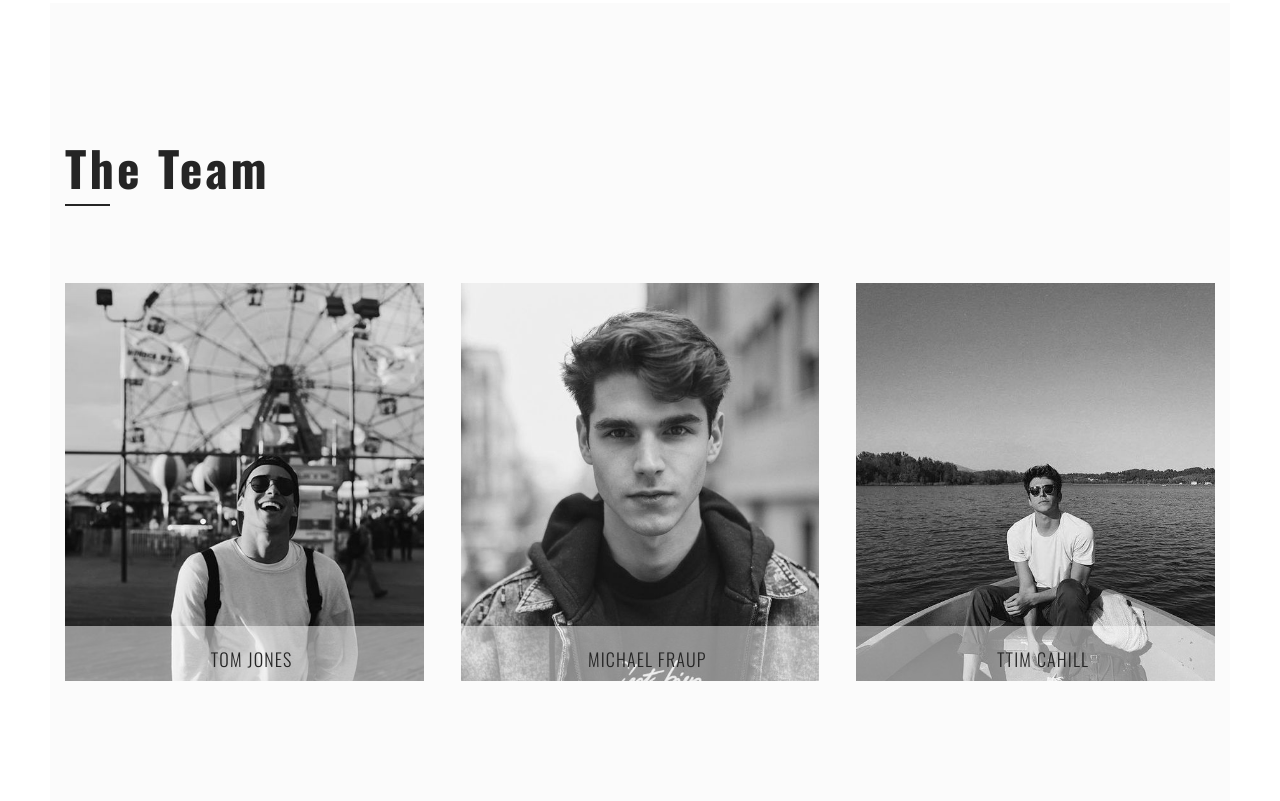
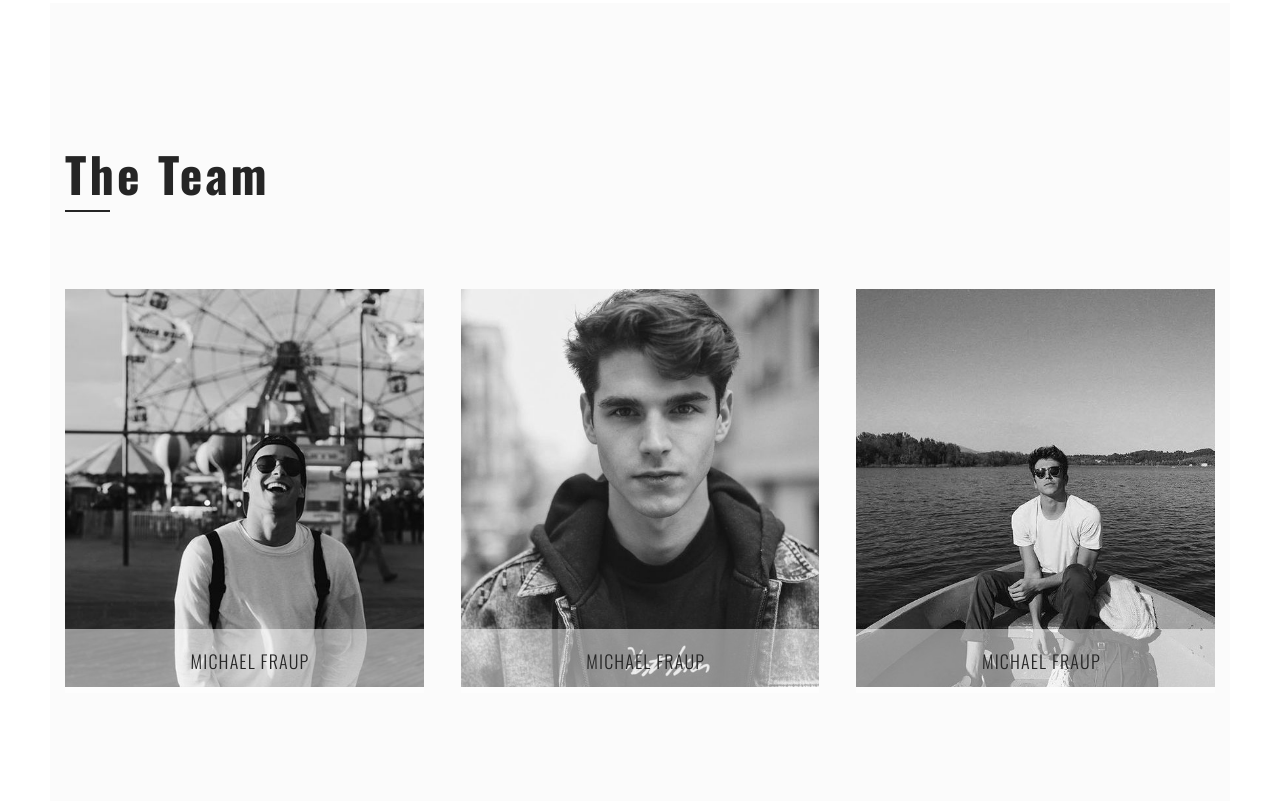
Before and after one commit to AlexandrCherednichenko/Freebie-agency, a plain HTML site: page index.html in a window 1280 px wide. Shown: the part 4259-5060 px from the top of the page. Drawn offline with nearby package versions, Linux system fonts and the light colour scheme.

Commit message:
bug fixes in section "team" (index.html)

```diff
--- a/index.html
+++ b/index.html
@@ -164,46 +164,57 @@
       <div class="team__wrapper">
          <div class="container">
             <div class="team__inner">
-               <div class="team__title">The Team</div>
+               <div class="team__title">
+                  The Team
+               </div>
                <div class="team__items">
                   <div class="team__item">
-                     <div class="team__item-bg">
+                     <div class="team__bg">
                         <img src="img/team1.jpg" alt="">
-                     </div>
-                     <div class="team__item-info">
-                        <div class="team__item-info-bg"></div>
-                        <div class="team__item-info-content">
-                           <p class="name">TOM JONES</p>
-                           <p class="profession">Creative Director</p>
-                           <p class="text">Create with simplicity in mind!</p>
+                        <div class="team__info">
+                           <div class="team__info-name">
+                              MICHAEL FRAUP
+                           </div>
+                           <div class="team__info-profession">
+                              Creative Director
+                           </div>
+                           <div class="team__info-comment">
+                              Create with simplicity in mind!
+                           </div>
                         </div>
                      </div>
                   </div>
 
                   <div class="team__item">
-                     <div class="team__item-bg">
+                     <div class="team__bg">
                         <img src="img/team2.jpg" alt="">
-                     </div>
-                     <div class="team__item-info">
-                        <div class="team__item-info-bg"></div>
-                        <div class="team__item-info-content">
-                           <p class="name">MICHAEL FRAUP</p>
-                           <p class="profession">Creative Director</p>
-                           <p class="text">Create with simplicity in mind!</p>
+                        <div class="team__info">
+                           <div class="team__info-name">
+                              MICHAEL FRAUP
+                           </div>
+                           <div class="team__info-profession">
+                              Creative Director
+                           </div>
+                           <div class="team__info-comment">
+                              Create with simplicity in mind!
+                           </div>
                         </div>
                      </div>
                   </div>
 
                   <div class="team__item">
-                     <div class="team__item-bg">
+                     <div class="team__bg">
                         <img src="img/team3.jpg" alt="">
-                     </div>
-                     <div class="team__item-info">
-                        <div class="team__item-info-bg"></div>
-                        <div class="team__item-info-content">
-                           <p class="name">TTIM CAHILL</p>
-                           <p class="profession">Creative Director</p>
-                           <p class="text">Create with simplicity in mind!</p>
+                        <div class="team__info">
+                           <div class="team__info-name">
+                              MICHAEL FRAUP
+                           </div>
+                           <div class="team__info-profession">
+                              Creative Director
+                           </div>
+                           <div class="team__info-comment">
+                              Create with simplicity in mind!
+                           </div>
                         </div>
                      </div>
                   </div>
--- a/scss/_team.scss
+++ b/scss/_team.scss
@@ -1,15 +1,15 @@
 .team {
 
    &__wrapper {
-      background-color: #FBFBFB;
-      margin: 0 50px 117px;
+      background: #FBFBFB;
+      margin: 0 50px;
    }
 
    &__inner {
-      padding: 129px 0 167px;
    }
 
    &__title {
+      padding: 135px 0 80px;
       font-family: Oswald;
       font-size: 48px;
       line-height: 71px;
@@ -17,54 +17,47 @@
       letter-spacing: 3.072px;
       color: #252525;
       position: relative;
-      margin-bottom: 80px;
       &::before{
          content: "";
          position: absolute;
          width: 45px;
          height: 2px;
          left: 0px;
-         top: 72px;
+         top: 207px;
          background: #252525;
       }
    }
 
    &__items {
       display: flex;
+      padding-bottom: 167px;
       .team__item + .team__item{
          margin-left: 37px;
       }
    }
 
    &__item {
-      width: 370px;
-      height: 398px;
+      position: relative;
       overflow: hidden;
-      position: relative;
       &:hover{
-         .team__item-info{
-            top: 243px;
+         .team__info{
+            top: 245px;
+            background-color: hsla(175°, 0%, 100%, 0.9);
             transition-duration: 1s;
-         }
-         .team__item-info-bg{
-            transition-duration: 1s;
-            opacity: 0.92;
-         }
-         .team__item-info-content{
-            .name{
+            &-name{
                &::before{
+                  opacity: 1;
                   transition-duration: 0.5s;
-                  opacity: 1;
                }
             }
          }
       }
    }
 
-   &__item-bg {
+   &__bg {
       img {
-         width: 100%;
-         height: 100%;
+         width: 370px;
+         height: 398px;
          object-fit: cover;
          -webkit-filter: grayscale(100%);
          -moz-filter: grayscale(100%);
@@ -86,30 +79,20 @@
       }
    }
 
-   &__item-info {
+   &__info {
       position: absolute;
-      top: 343px;
-   }
-
-   &__item-info-bg {
       width: 370px;
-      height: 156px;
-      background: #FFFFFF;
-      opacity: 0.5;
-   }
-
-   &__item-info-content {
-      position: absolute;
+      top: 340px;
       text-align: center;
-      top: 20px;
-      left: 87px;
-      .name {
+      background-color: hsla(175°, 0%, 100%, 0.5);
+      &-name{
          font-family: Oswald;
          font-size: 18px;
          line-height: 27px;
          font-weight: 300;
          letter-spacing: 1.152px;
          color: #252525;
+         margin-top: 19px;
          margin-bottom: 17px;
          position: relative;
          &::before{
@@ -117,13 +100,13 @@
             position: absolute;
             width: 45px;
             height: 2px;
-            left: 38%;
+            left: 163px;
             top: 34px;
             background: #252525;
             opacity: 0;
          }
       }
-      .profession {
+      &-profession {
          font-family: Oswald;
          font-size: 18px;
          line-height: 27px;
@@ -132,11 +115,12 @@
          color: #252525;
          margin-bottom: 12px;
       }
-      .text {
+      &-comment {
          font-size: 12px;
          line-height: 25px;
          letter-spacing: 1.008px;
          color: #777777;
+         padding-bottom: 30px;
       }
    }
 }
```
Also changed, not shown: css/style.css.
